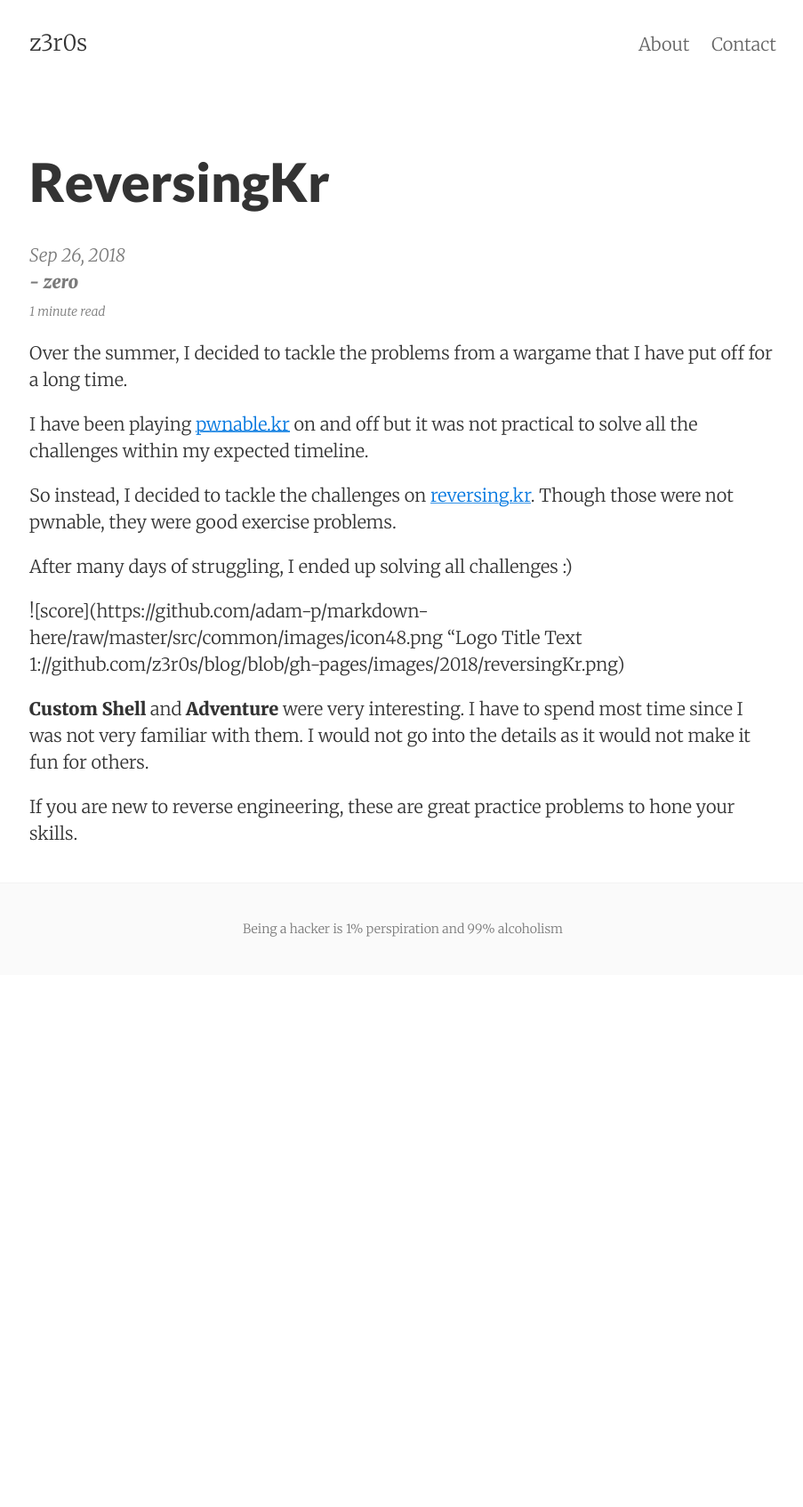
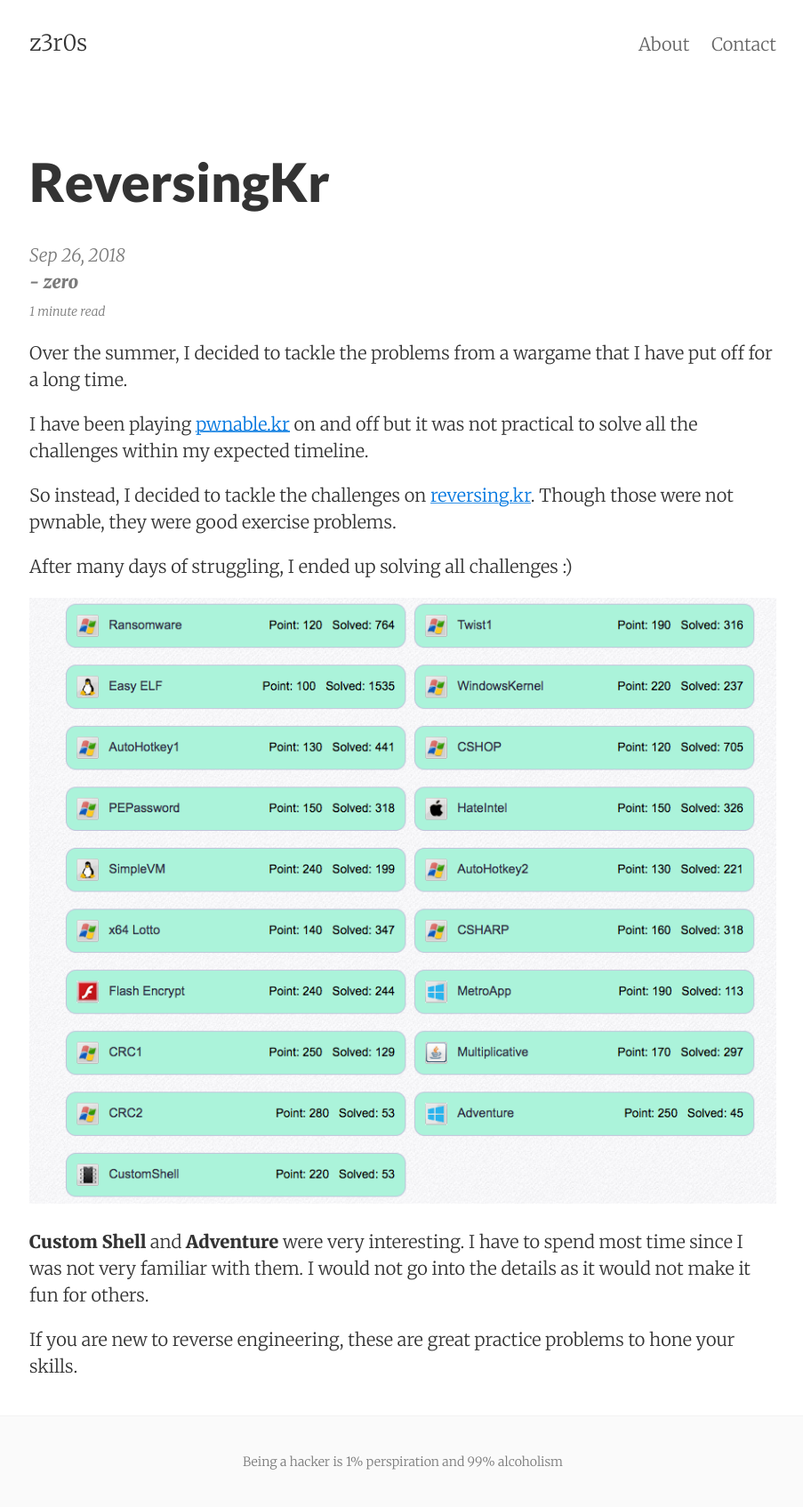
Before and after one commit to z3r0s/blog, a Jekyll site: the page built from _posts/2018-09-26-ReversingKr.md, in a window 1280 px wide. Shown: the whole page at 89% size, without its empty margins (187-1090 px from the left). Built offline with Jekyll 4.4.1, drawn with Linux system fonts in a browser that asks for light colours; Markdown is read by kramdown in place of the engine named in the settings; before the commit the page ends 1096 px from its top, so only the background shows below that.

Commit message:
new blog post

```diff
--- a/_posts/2018-09-26-ReversingKr.md
+++ b/_posts/2018-09-26-ReversingKr.md
@@ -15,7 +15,7 @@ So instead, I decided to tackle the challenges on [reversing.kr](reversing.kr).
 
 After many days of struggling, I ended up solving all challenges :)
 
-![score](https://github.com/adam-p/markdown-here/raw/master/src/common/images/icon48.png "Logo Title Text 1://github.com/z3r0s/blog/blob/gh-pages/images/2018/reversingKr.png)
+![score](https://github.com/z3r0s/blog/blob/gh-pages/images/2018/reversingKr.png)
 
 
 **Custom Shell** and **Adventure** were very interesting. I have to spend most time since I was not very familiar with them. I would not go into the details as it would not make it fun for others.
```
